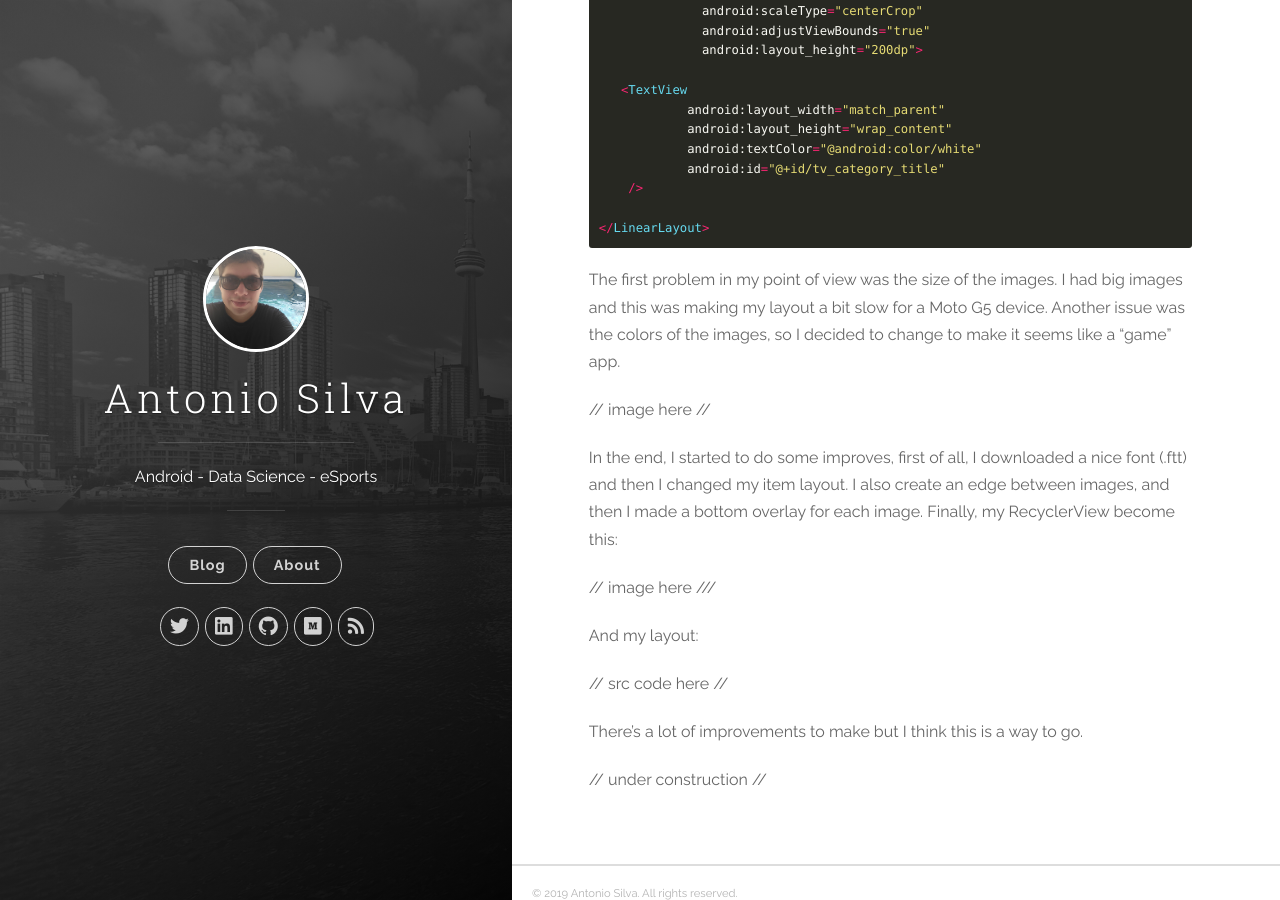
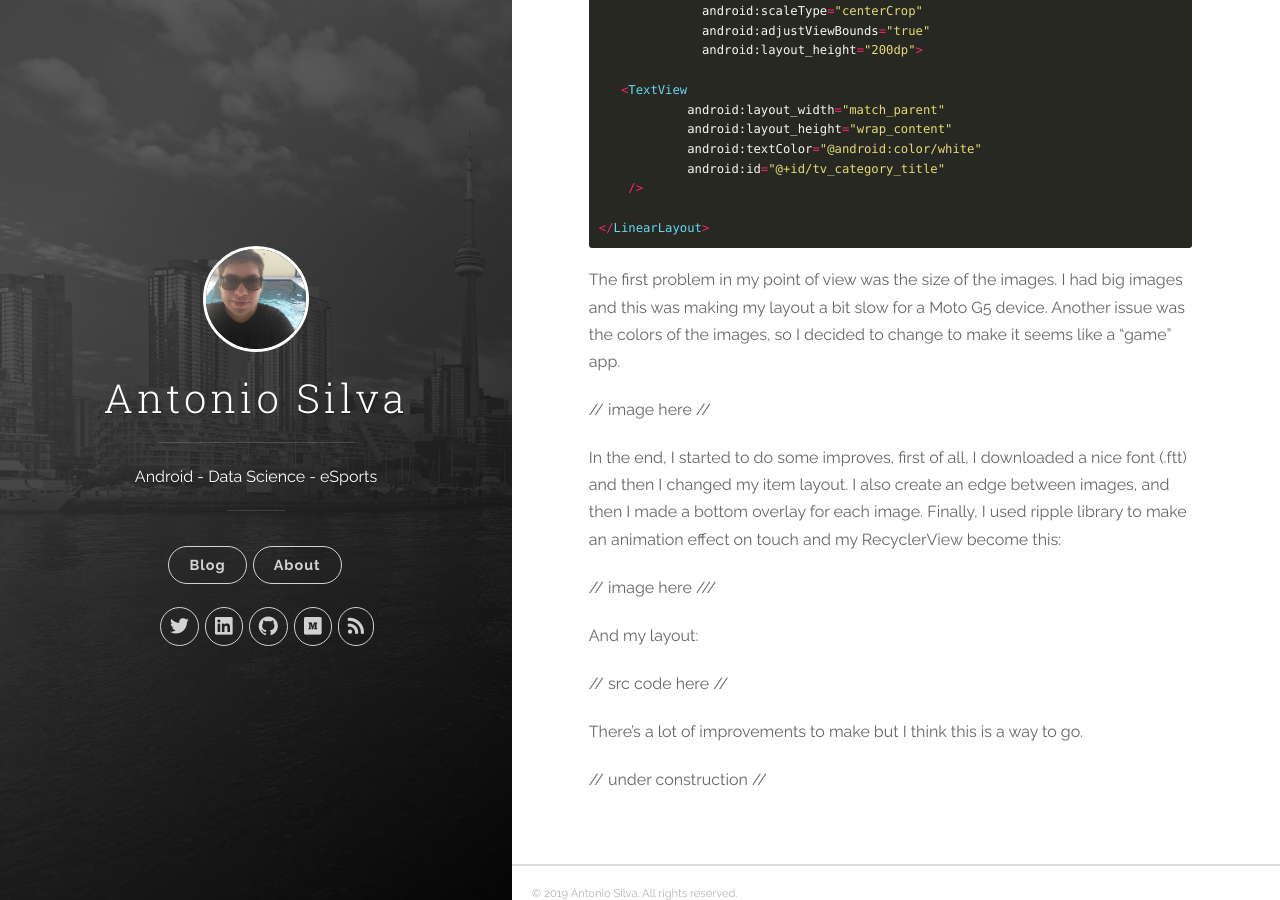
Before and after one commit to antoniosj/antoniosj.github.io, a Jekyll site: the page built from _posts/2019-02-24-recyclerview.markdown, in a window 1280 px wide and 900 px high, scrolled down 556 px. Built offline with Jekyll 4.4.1, drawn with Linux system fonts in a browser that asks for light colours.

Commit message:
Update 2019-02-24-recyclerview.markdown

```diff
--- a/_posts/2019-02-24-recyclerview.markdown
+++ b/_posts/2019-02-24-recyclerview.markdown
@@ -37,7 +37,7 @@ The first problem in my point of view was the size of the images. I had big imag
 
 // image here //
 
-In the end, I started to do some improves, first of all, I downloaded a nice font (.ftt) and then I changed my item layout. I also create an edge between images, and then I made a bottom overlay for each image. Finally, my RecyclerView become this:
+In the end, I started to do some improves, first of all, I downloaded a nice font (.ftt) and then I changed my item layout. I also create an edge between images, and then I made a bottom overlay for each image. Finally, I used ripple library to make an animation effect on touch and my RecyclerView become this:
 
 // image here ///
 
```
